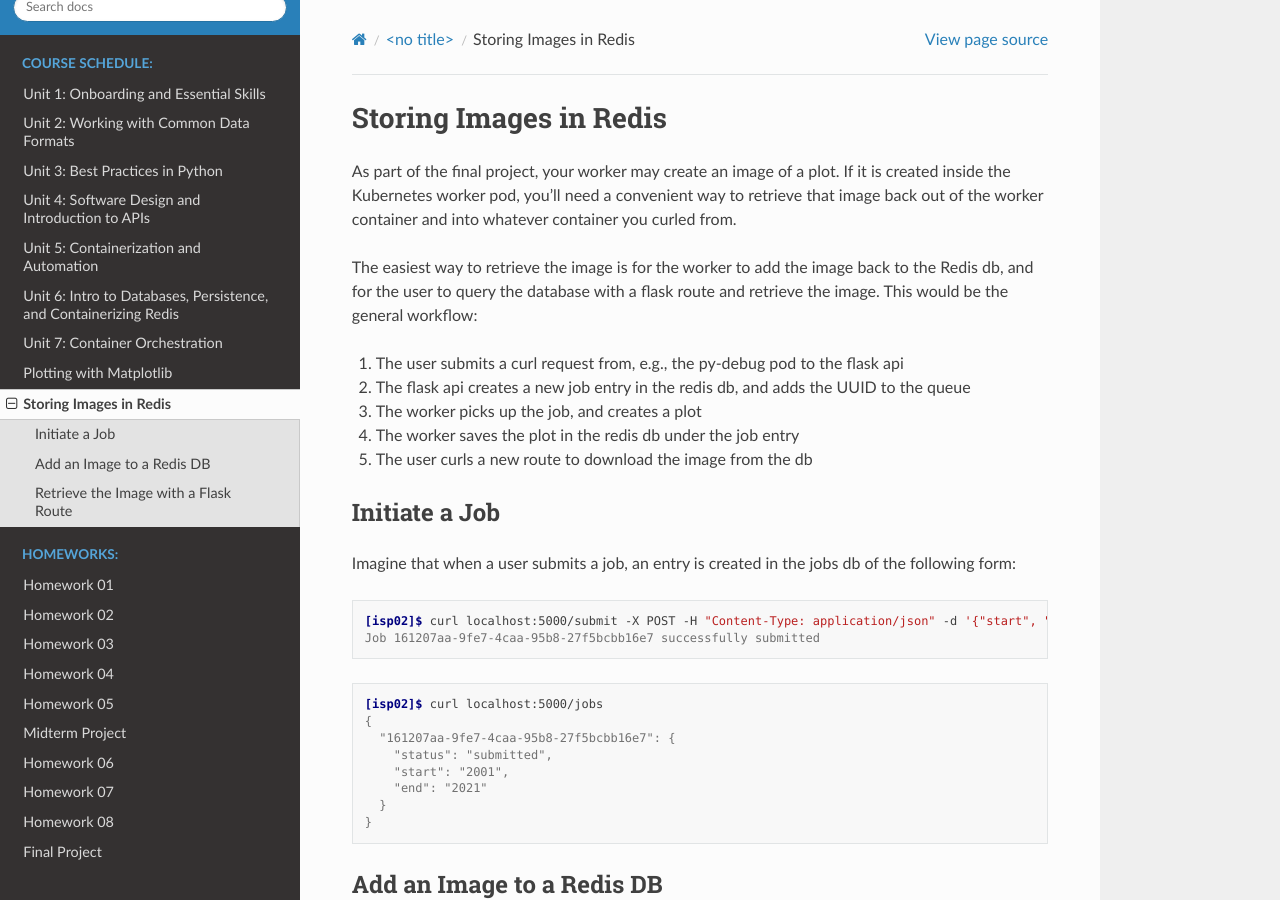
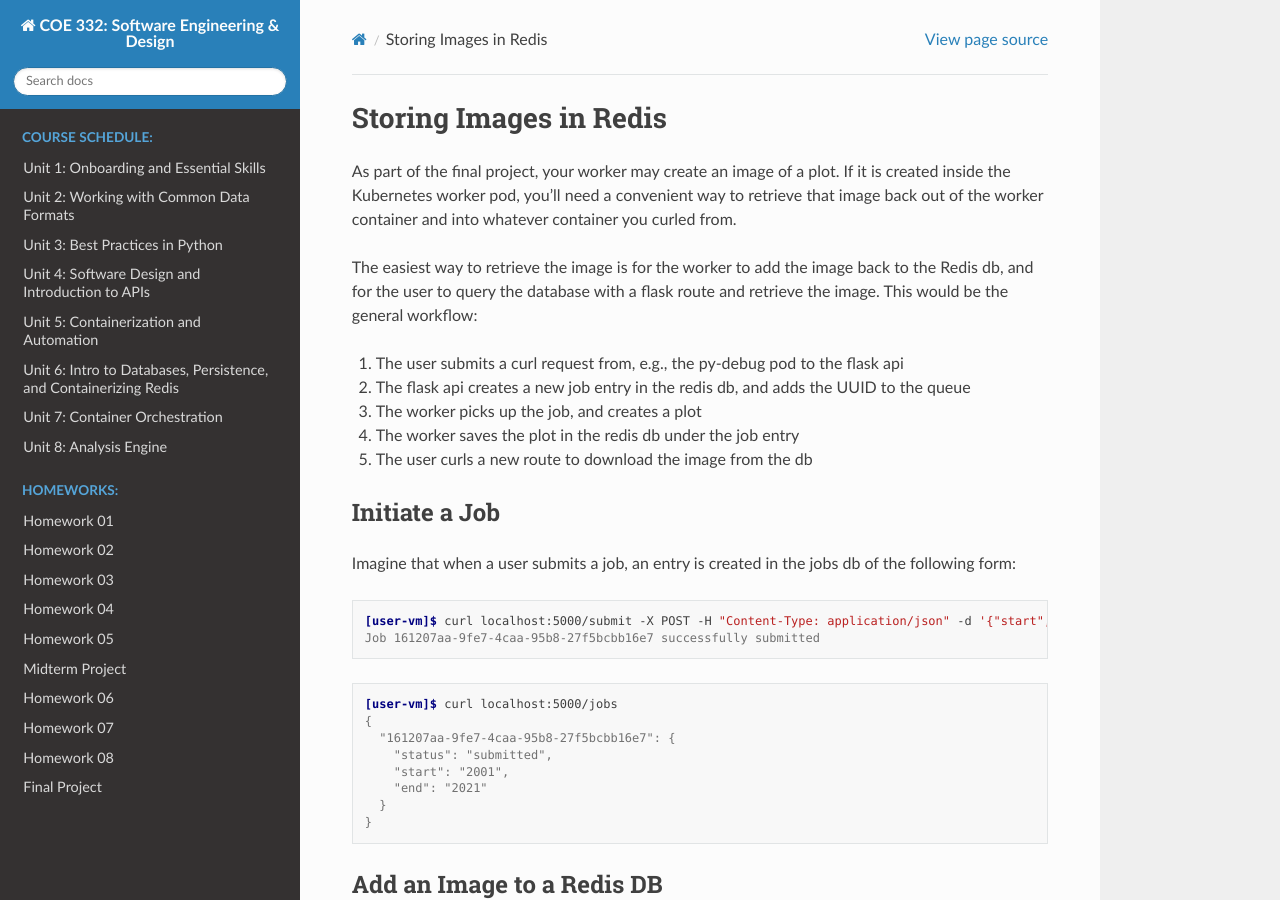
Before and after one commit to TACC/coe-332-sp23, a Sphinx documentation site: the page built from docs/unit08/redis_images.rst, in a window 1280 px wide and 900 px high. Built offline with Sphinx 7.4.7 and the Read the Docs theme 2.0.0, drawn with Linux system fonts in a browser that asks for light colours; some of the changed text lies outside the part shown.

Commit message:
rearrange unit 08

```diff
--- a/docs/unit08/overview.rst
+++ b/docs/unit08/overview.rst
@@ -1,5 +1,12 @@
+Unit 8: Analysis Engine
+=======================
+
+
+This is the heart of your application - where the data analysis will take place
+as well as any plotting or intensive computations on the data.
+
+
 .. toctree::
    :maxdepth: 1
 
    matplotlib
-   redis_images
--- a/docs/unit08/redis_images.rst
+++ b/docs/unit08/redis_images.rst
@@ -27,13 +27,13 @@
 
 .. code-block:: console
 
-   [isp02]$ curl localhost:5000/submit -X POST -H "Content-Type: application/json" -d '{"start", "2001", "end": "2021"}'
+   [user-vm]$ curl localhost:5000/submit -X POST -H "Content-Type: application/json" -d '{"start", "2001", "end": "2021"}'
    Job 161207aa-9fe7-4caa-95b8-27f5bcbb16e7 successfully submitted
 
 
 .. code-block:: console
 
-   [isp02]$ curl localhost:5000/jobs
+   [user-vm]$ curl localhost:5000/jobs
    {
      "161207aa-9fe7-4caa-95b8-27f5bcbb16e7": {
        "status": "submitted",
```
Also changed, not shown: other parts of docs/unit08/redis_images.rst (+0 -1 lines), docs/unit08/matplotlib.rst (+24 -19 lines).
